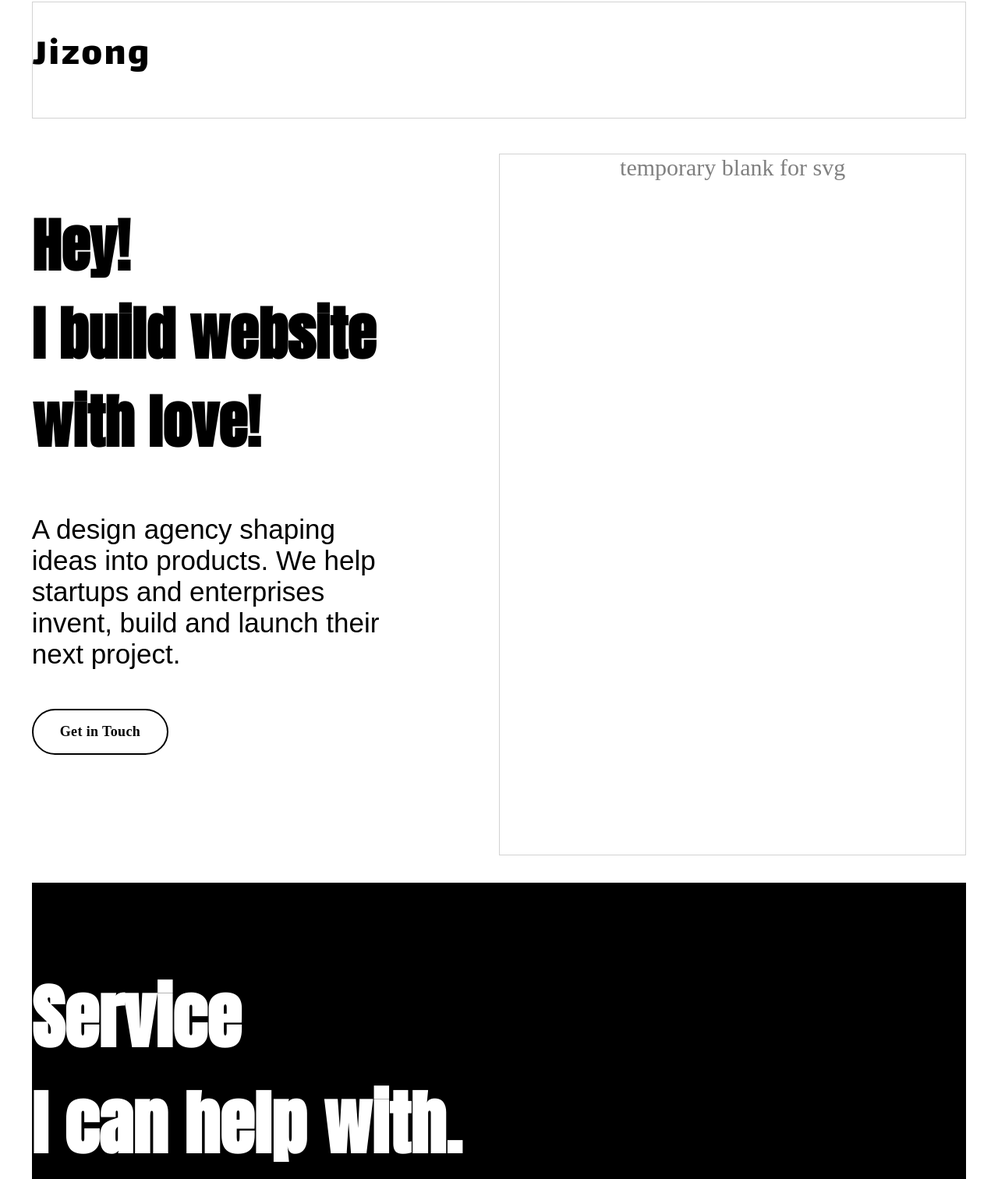
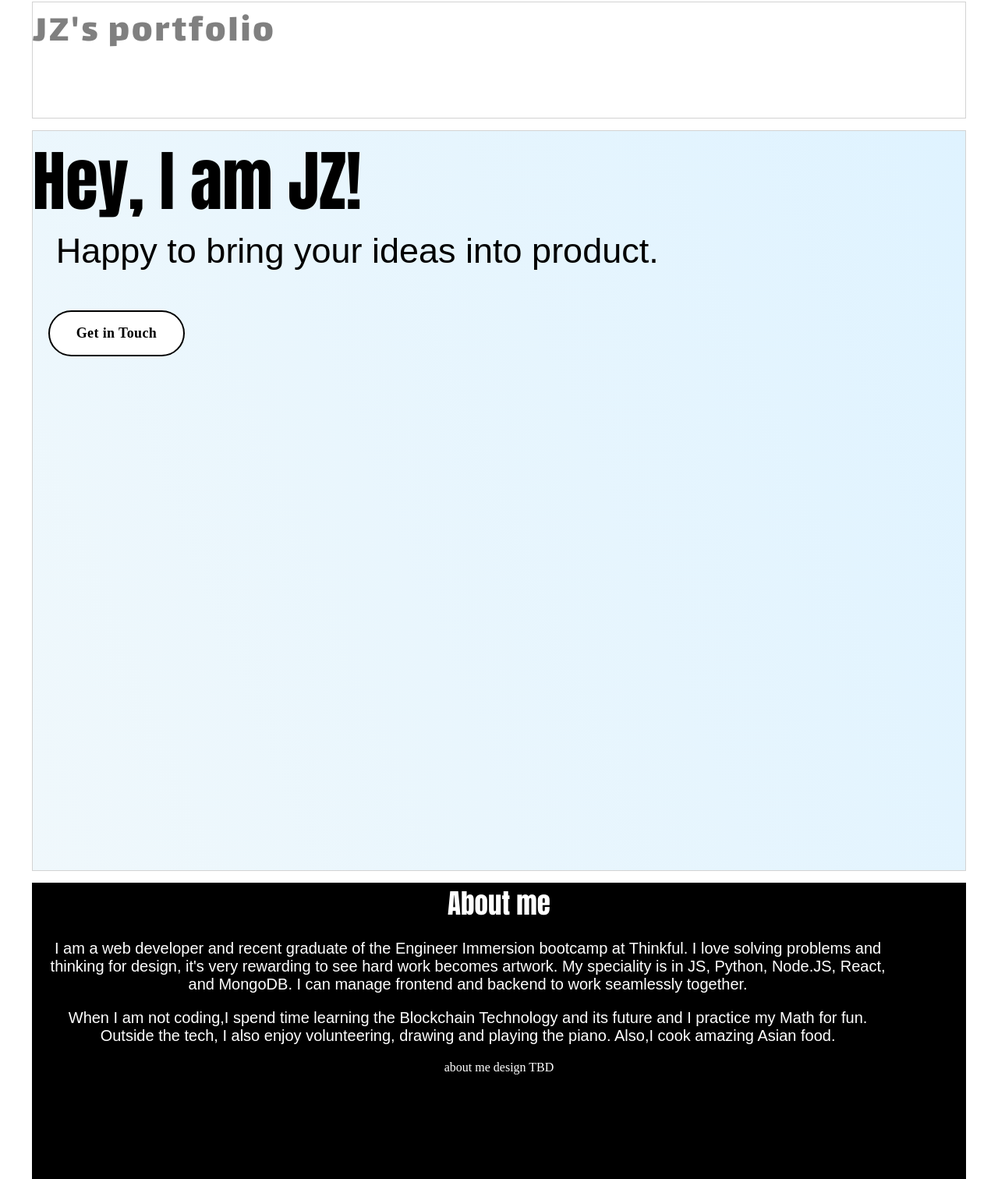
Before and after one commit to thinkful-ei-bee/JizongPortforlio, a plain HTML site: page index.html in a window 1280 px wide. Shown: the part 21-1533 px from the top of the page at 78% size. Drawn offline with nearby package versions, Linux system fonts and the light colour scheme; a web font is replaced by a local one.

Commit message:
wireframe completed

```diff
--- a/css/index.css
+++ b/css/index.css
@@ -7,7 +7,7 @@ main .row {
 .box {
   height: 200px;
   text-align: center;
-  padding-top: 30px;
+
 
   margin-top:15px;
 }
@@ -17,12 +17,16 @@ main .row {
   height:150px;
 }
 
+#about-me-title{
+  font-family: 'Anton', sans-serif;
+  font-size:35px;
+}
+
 .about-me{
 
-  font-size:60px;
+
   color:white;
-  font-family: 'Anton', sans-serif;
-  text-align: left;
+  text-align: center;
   background-color:black;
   height:830px;
 }
@@ -32,6 +36,7 @@ main .row {
   float:left;
   font-family: 'Lalezar', cursive;
   font-size:50px;
+  color:gray;
   letter-spacing: 3px;
 }
 
@@ -39,55 +44,60 @@ main .row {
   display:flex;
   justify-content: space-between;
   height:950px;
+  border:1px solid lightgray;
 }
 
 
-
+#hey-message{
+  margin-left:20px;
+}
 .banner-slogan{
   font-family: 'Anton', sans-serif;
-  font-size:50px;
+  font-size:85px;
   text-align: left;
 
 }
 .banner-button{
   margin-top:50px;
   text-align: left;
-  width:50%;
+  margin-left:20px;
 }
 
 .banner-desc{
   text-align: left;
-  width:80%;
+  margin-left:30px;
   font-family: 'Muli', sans-serif;
-  font-size:35px;
-}
-.banner-slogan-size{
-  width:80%;
-  height:400px;
-
+  font-size:45px;
 }
 
+
 .banner{
-  width:50%;
+  width:100%;
+  background-image:linear-gradient(68deg, rgba(231, 244, 250, 0.64), rgba(205, 236, 255, 0.64));
 }
 
-.banner-graphic{
-  width:50%;
-  height:900px;
-  border:1px solid lightgray;
-  color:gray;
-  font-size:30px;
+.about-me-paragraph{
+  font-family: 'Muli', sans-serif;
+  font-size:20px;
+  width:90%;
+  text-align: center;
+  margin-left:20px;
 }
+
 
 .portfolio{
   border:1px solid lightgray;
-  width:40%;
-  height:300px;
-  display:inline-block;
+  width:100%;
+  height:600px;
+  font-size: 20px;
+  color:gray;
+  background-image:linear-gradient(68deg, rgba(231, 244, 250, 0.64), rgba(205, 236, 255, 0.64));
+
 
 }
 .portfolio-area{
   height:800px;
+  border:1px solid lightgray;
 }
 .lets-talk{
   background-color:black;
--- a/index.html
+++ b/index.html
@@ -19,7 +19,7 @@
     <div class="row">
         <div class="col-12">
           <div class="box nav-bar">
-            <span class='name-logo'>Jizong</span>
+            <span class='name-logo'>JZ's portfolio</span>
             <span>
 
           </div>
@@ -34,38 +34,43 @@
         <div class="box banner-area">
           <div class = 'banner'>
             <div class="banner-slogan banner-slogan-size">
-              <h2>Hey! <br> I build website with love!</h2>
+              <div>Hey, I am JZ!</div>
             </div>
             <div class='banner-desc'>
-              A design agency shaping ideas into products. We help startups and enterprises invent, build and launch their next project.
-            </div>
-            <div class='banner-button'>
-              <a class="button" href="#">Get in Touch</a>
-            </div>
+                Happy to bring your ideas into product.
+              </div>
+              <div class='banner-button'>
+                <a class="button" href="#">Get in Touch</a>
+              </div>
           </div>
-          <div class='banner-graphic'>
-            temporary blank for svg
-          </div>
+
         </div>
 
         <div class="box about-me">
-          <div class='about-me-title'>
-            <h2>Service <br>I can help with.</h2>
-          </div>
+          <div class='about-me-detail'>
+            <span id='about-me-title'>About me</span>
+            <div class='about-me-paragraph'>
+              <p>
+              I am a web developer and recent graduate of the Engineer Immersion bootcamp at Thinkful. I love solving problems and thinking for design, it's very rewarding to see hard work becomes artwork. My speciality is in JS, Python, Node.JS, React, and MongoDB. I can manage frontend and backend to work seamlessly together.</p>
+
+        <p>When I am not coding,I spend time learning the Blockchain Technology and its future and I practice my Math for fun. Outside the tech, I also enjoy volunteering, drawing and playing the piano. Also,I cook amazing Asian food.</p>
+      </div>
+      <span>about me design TBD</span>
+      </div>
 
 
         </div>
         <div class="box portfolio-area">
-          <div class='portfolio grid-1'></div>
-          <div class='portfolio grid-2'></div>
-          <div class='portfolio grid-3'></div>
-          <div class='portfolio grid-4'></div>
+          <div class='portfolio grid-1'>
+            <span>portfolio work carousel or grids, TBD</span>
+          </div>
+
 
 
         </div>
         <div class="box lets-talk">
           <h2>Let's talk</h2>
-
+          <form action=""></form>
 
 
         </div>
```
